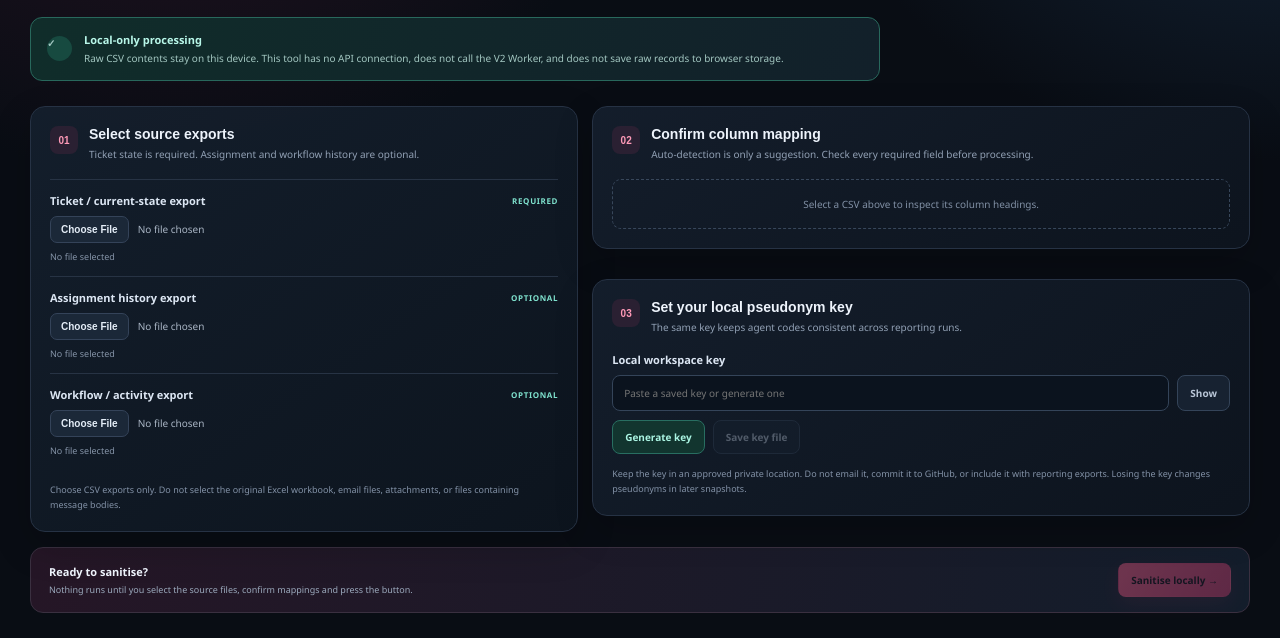
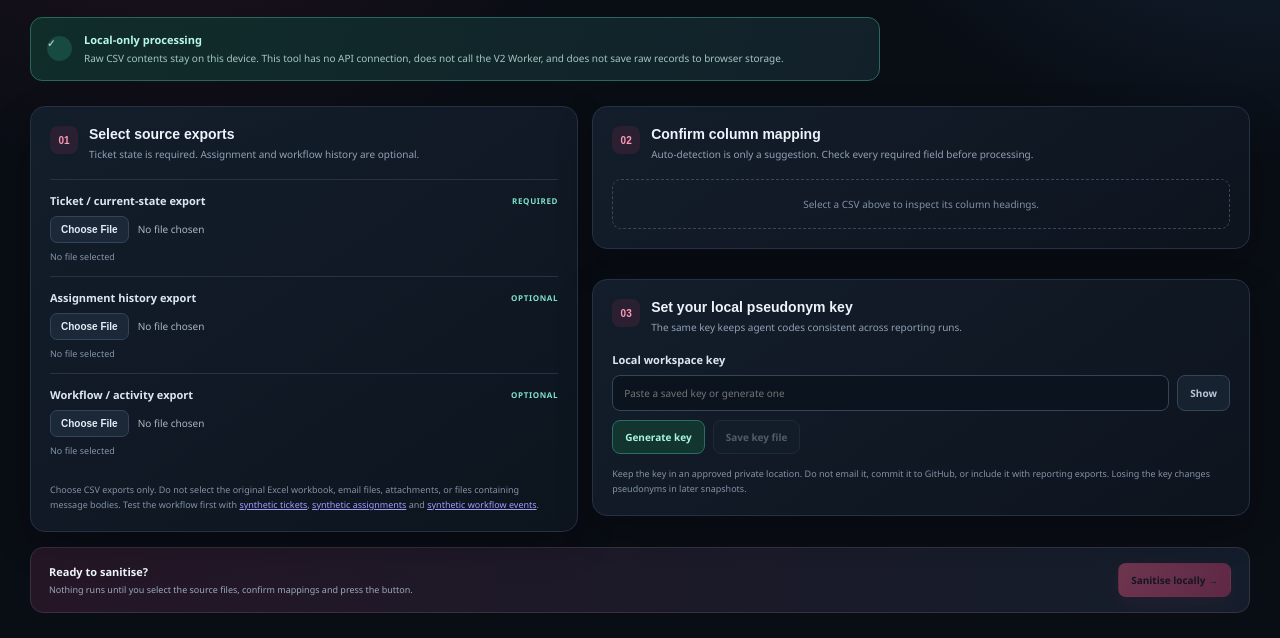
Before and after one commit to brandsupport/vwg-dispatcher-v2, a plain HTML site: page reporting-studio.html in a window 1280 px wide. Shown: the part 295-933 px from the top of the page. Drawn offline with Linux system fonts and the light colour scheme.

Commit message:
Link safe synthetic CSV examples in reporting studio

```diff
--- a/reporting-studio.html
+++ b/reporting-studio.html
@@ -47,7 +47,7 @@
           <input id="workflowFile" type="file" accept=".csv,text/csv">
           <small id="workflowFileMeta">No file selected</small>
         </div>
-        <p class="field-note">Choose CSV exports only. Do not select the original Excel workbook, email files, attachments, or files containing message bodies.</p>
+        <p class="field-note">Choose CSV exports only. Do not select the original Excel workbook, email files, attachments, or files containing message bodies. Test the workflow first with <a href="./examples/synthetic-ticket-snapshot.csv" download>synthetic tickets</a>, <a href="./examples/synthetic-assignment-history.csv" download>synthetic assignments</a> and <a href="./examples/synthetic-workflow-history.csv" download>synthetic workflow events</a>.</p>
       </article>
 
       <article class="step-card">
```
